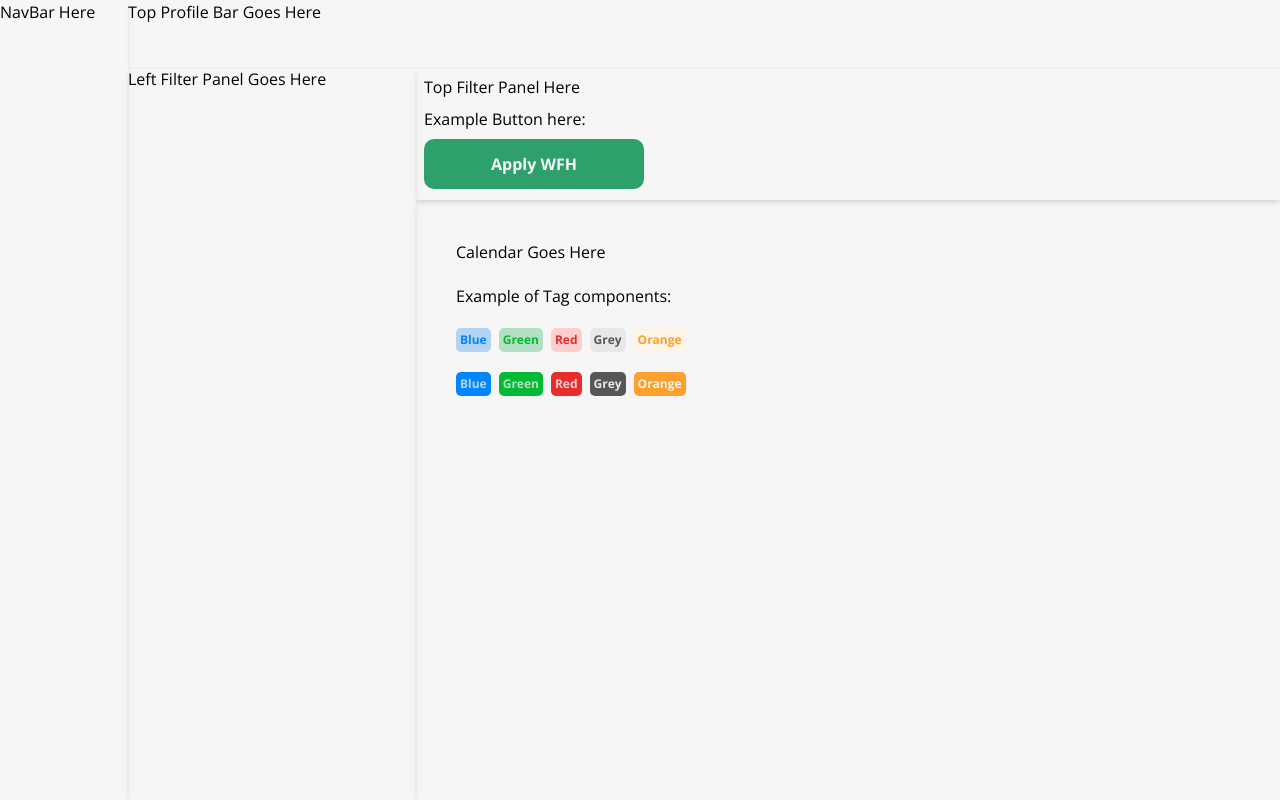
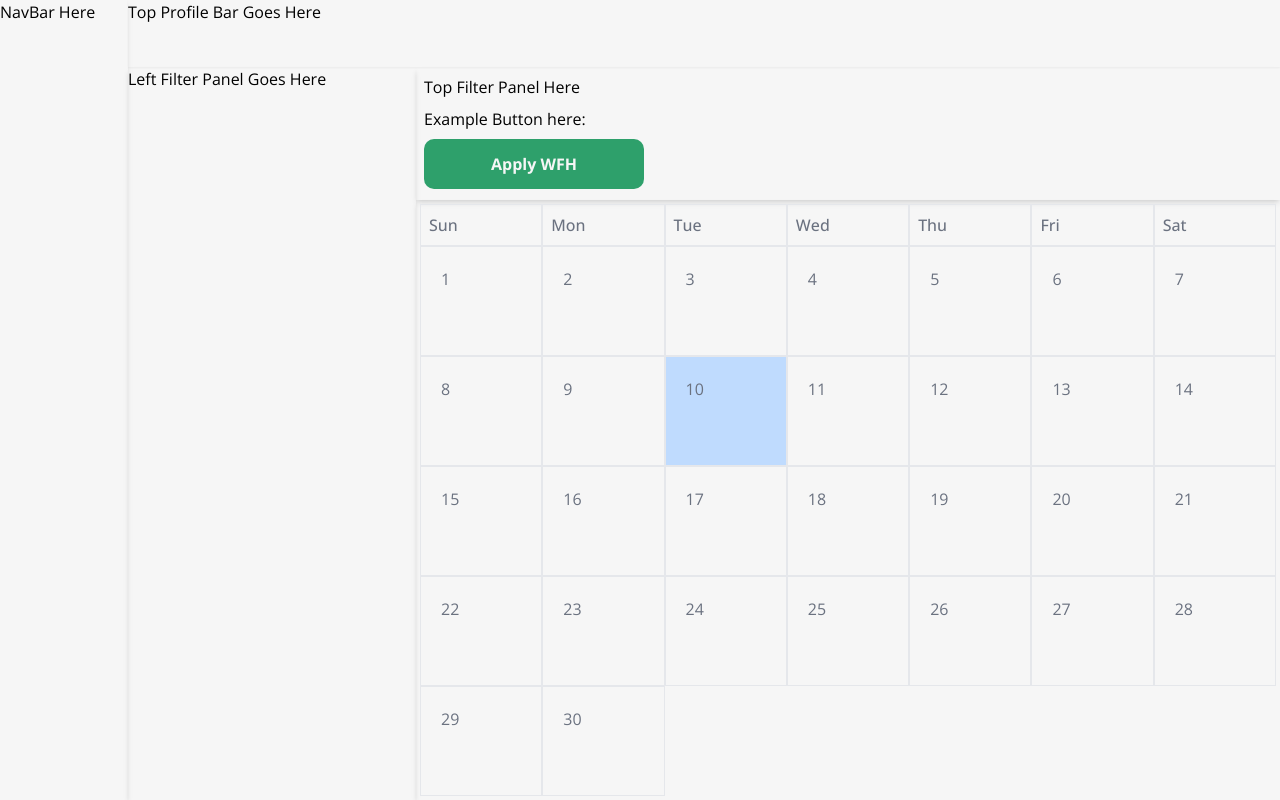
Before and after one commit to Jerric1801/spm-wfh-frontend, a React (Vite) app: page / in a window 1280 px wide. Built offline with nearby package versions, Linux system fonts and the light colour scheme.

Commit message:
🗓️ Build Calendar Layout

```diff
--- a/package.json
+++ b/package.json
@@ -10,6 +10,7 @@
     "autoprefixer": "^10.4.20",
     "axios": "^1.7.7",
     "clsx": "^2.1.1",
+    "date-fns": "^4.1.0",
     "postcss": "^8.4.45",
     "react": "^18.3.1",
     "react-dom": "^18.3.1",
--- a/src/components/dashboard/Calendar.jsx
+++ b/src/components/dashboard/Calendar.jsx
@@ -1,23 +1,30 @@
-import Tag from '../common/Tag'
+import { startOfMonth, endOfMonth, eachDayOfInterval, format, isSameDay } from 'date-fns';
+import Day from './Day'
 
 function Calendar() {
+    const currentMonth = new Date(2024, 8); // September is 0-indexed, so it's 8
+
+    const start = startOfMonth(currentMonth);
+    const end = endOfMonth(currentMonth);
+    const days = eachDayOfInterval({ start, end }).map((date) => ({
+      date,
+      number: format(date, 'd'),
+      isToday: isSameDay(date, new Date()),
+    }));
+
     return (
-        <div className="w-[100%] h-[100%] p-10">
-            <h1>Calendar Goes Here</h1>
-            <h1 className='mt-5'>Example of Tag components:</h1>
-            <div className='mt-5 flex gap-2'>
-            <Tag text="Blue" color="blue" />
-            <Tag text="Green" color="green" />
-            <Tag text="Red" color="red" />
-            <Tag text="Grey" color="grey" />
-            <Tag text="Orange" color="orange" />
+        <div className="w-[100%] h-[100%] p-1 calendar-container rounded-lg flex flex-col flex-grow overflow-auto">
+            <div className="grid grid-cols-7">
+                {['Sun', 'Mon', 'Tue', 'Wed', 'Thu', 'Fri', 'Sat'].map((day) => (
+                    <div key={day} className="text-left text-gray-500 font-medium border border-gray-200 p-2">{day}</div>
+                ))}
             </div>
-            <div className='mt-5 flex gap-2'>
-            <Tag text="Blue" color="blue" reverse={true} />
-            <Tag text="Green" color="green" reverse={true} />
-            <Tag text="Red" color="red" reverse={true} />
-            <Tag text="Grey" color="grey" reverse={true} />
-            <Tag text="Orange" color="orange" reverse={true} />
+
+            {/* Grid for days */}
+            <div className="calendar-grid grid grid-cols-7 gap-0 flex-grow ">
+                {days.map((day) => (
+                    <Day key={day.date} day={day} />
+                ))}
             </div>
         </div>
     )
--- /dev/null
+++ b/src/components/dashboard/Day.jsx
@@ -0,0 +1,11 @@
+function Day({ day }) {
+    const isToday = day.isToday;
+
+    return (
+        <div className={`calendar-day p-5 border border-gray-200 text-left ${isToday ? 'bg-blue-200' : ''}`}>
+            <div className="day-number text-gray-500">{day.number}</div>
+        </div>
+    );
+}
+
+export default Day;
```
Also changed, not shown: 1 other file (tests, documents, lock files or other folders).
